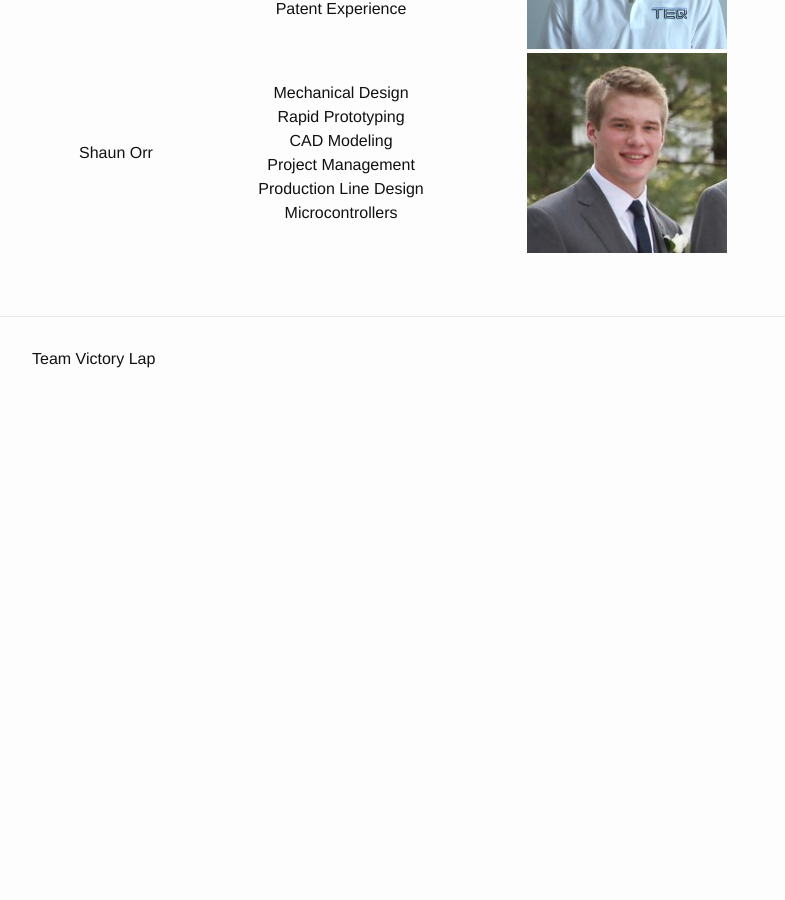
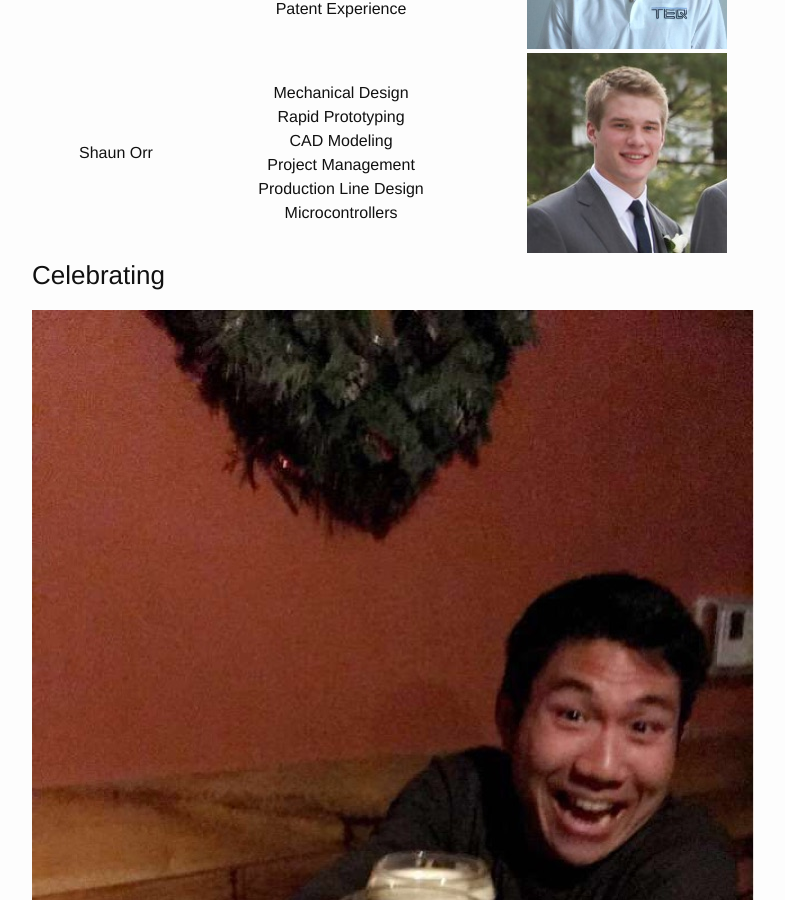
Before and after one commit to fenichelar/capstone, a Jekyll site: the page built from about.md, in a window 1280 px wide and 900 px high, scrolled down 1034 px. Shown: the whole window, without its empty margins (238-1023 px from the left). Built offline with Jekyll 4.4.1, drawn with Linux system fonts in a browser that asks for light colours; before the commit the page ends 1450 px from its top, so only the background shows below that.

Commit message:
Add celebrating photo

```diff
--- a/about.md
+++ b/about.md
@@ -14,3 +14,7 @@ link: true
 |Eric Hom|New Product Development<br>Prototype Testing<br>R&D Engineering<br>CAD Modeling|![Eric Hom](images/eric.jpg){: .portrait }|
 |Josh Lieberman|Mechanical Design<br>Industrial Design<br>Mechanical Failure Analysis<br>Material Sourcing<br>Business Background<br>Patent Experience|![Josh Lieberman](images/josh.jpg){: .portrait }|
 |Shaun Orr|Mechanical Design<br>Rapid Prototyping<br>CAD Modeling<br>Project Management<br>Production Line Design<br>Microcontrollers|![Shaun Orr](images/shaun.jpg){: .portrait }|
+
+### Celebrating
+
+![Celebrating](images/celebrating.jpeg)
```
Also changed, not shown: images/celebrating.jpeg (added).
